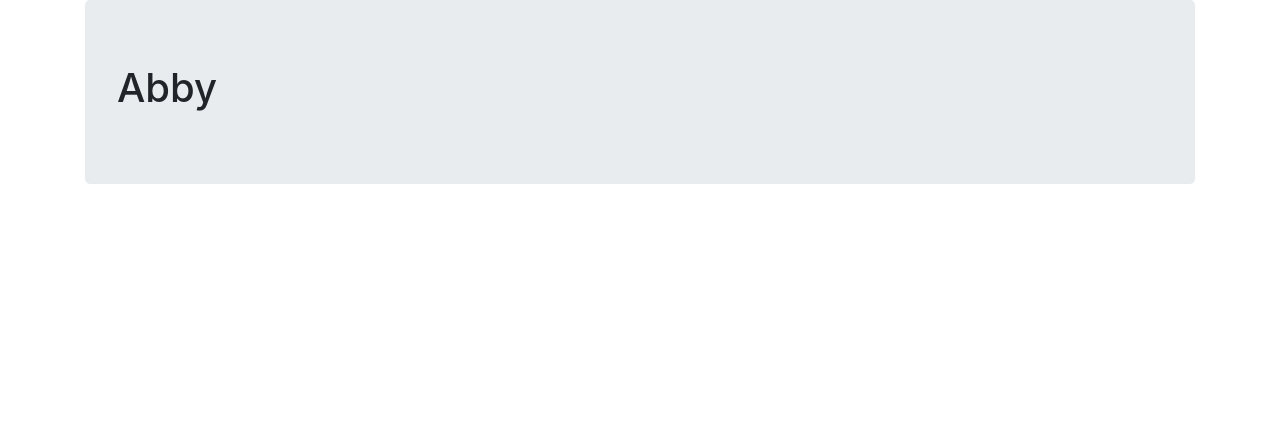
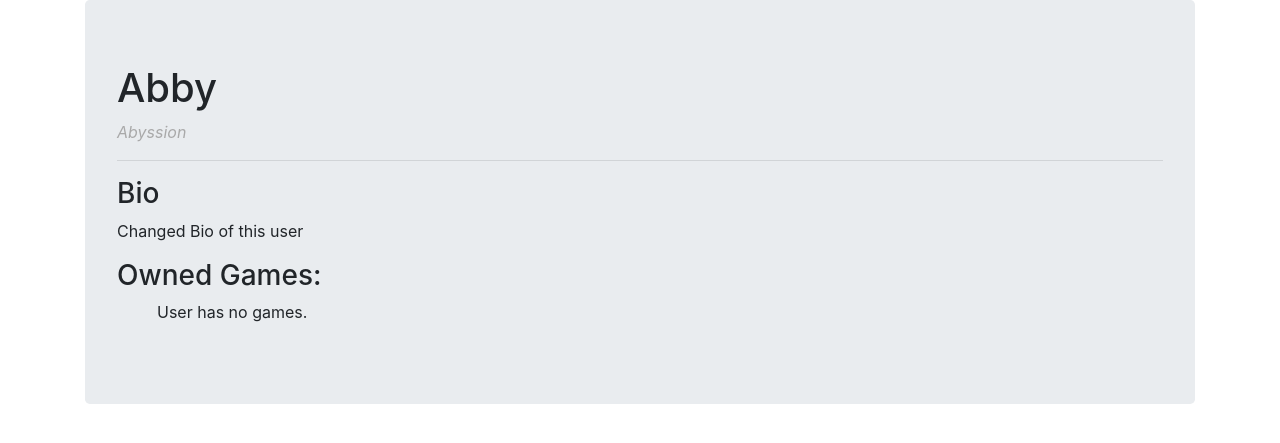
Before and after one commit to Abyssi0n/VideoGameStore-Final_Project_SDA, a Django app: page /profile/2/ in a window 1280 px wide. Shown: the top 443 px of the page. Run offline with Django 5.2, Linux system fonts and the light colour scheme; data comes from the database, SQL or seed files in the repository; both versions use the stored data as it was after the commit; some libraries are stand-ins or nearby versions.

Commit message:
Profile View Changing Bio

```diff
--- a/VideoGameStore/urls.py
+++ b/VideoGameStore/urls.py
@@ -18,7 +18,8 @@ Including another URLconf
 from django.contrib import admin
 from django.urls import path, include
 
-from accounts.views import ProfileDetailView, SubmittableLoginView, user_logout, SignUpView, profile_redirect
+from accounts.views import ProfileDetailView, SubmittableLoginView, user_logout, SignUpView, profile_redirect, \
+  ProfileBiographyUpdateView
 from viewer.views import *
 
 urlpatterns = [
@@ -30,7 +31,8 @@ urlpatterns = [
   path('games/', GamesListView.as_view(), name="games"),
   path('game/<int:pk>/', GameDetailView.as_view(), name="game"),
 
-  path('profile/', profile_redirect, ),
+  path('profile/', profile_redirect),
+  path('profile/<int:pk>/update_bio', ProfileBiographyUpdateView.as_view(), name='profilebio_update'),
   path('profile/<int:pk>/', ProfileDetailView.as_view(), name='profile'),
 
   path('accounts/', include('django.contrib.auth.urls')),
--- a/accounts/models.py
+++ b/accounts/models.py
@@ -3,6 +3,7 @@ from datetime import date
 from django.contrib.auth.models import User
 from django.db import models
 from django.db.models import Model, OneToOneField, CASCADE, TextField, ManyToManyField, DateField
+from django.urls import reverse
 
 from viewer.models import Game
 
@@ -17,8 +18,6 @@ class Profile(Model):
     biography = TextField(max_length=250, blank=True)
     date_of_birth = DateField()
     owned_games = ManyToManyField(Game, blank=True, related_name='own_game')
-    # TODO: publisher group
-    # TODO: developer group
 
     class Meta:
         ordering = ['user__username']
@@ -35,3 +34,6 @@ class Profile(Model):
             return (end_date.year - self.date_of_birth.year -
                     ((end_date.month, end_date.day) < (self.date_of_birth.month, self.date_of_birth.day)))
         return None
+
+    def get_absolute_url(self):
+        return reverse('profile', args=(self.pk,))
--- a/accounts/templates/profile.html
+++ b/accounts/templates/profile.html
@@ -6,4 +6,24 @@
 
 {% block content %}
 <h1>{{ profile.nickname }}</h1>
+<div style="color:darkgray"><p><i>{{ profile }}</i></p></div>
+
+<hr>
+<h3>Bio</h3>
+{% if request.user.is_authenticated and user == profile.user %}
+    <a href="{% url 'profilebio_update' user.id %}" class="btn-primary">Change Bio</a>
+{% endif %}
+<p>{{ profile.biography }}</p>
+<h3>Owned Games:</h3>
+<ul>
+    {% for game in profile.owned_games.all %}
+        <li><a href="{% url 'game' game.id %}">{{ game }}</a></li>
+    {% empty %}
+        {% if request.user.is_authenticated and user == profile.user %}
+            You have no games yet.
+        {% else %}
+            User has no games.
+        {% endif %}
+    {% endfor %}
+</ul>
 {% endblock %}
--- a/accounts/views.py
+++ b/accounts/views.py
@@ -1,11 +1,13 @@
 from django.contrib.auth import logout, login
+from django.contrib.auth.decorators import login_required
 from django.contrib.auth.views import LoginView
 from django.shortcuts import render, redirect
-from django.urls import reverse_lazy
-from django.views.generic import DetailView, CreateView
+from django.urls import reverse_lazy, reverse
+from django.views.generic import DetailView, CreateView, UpdateView
 
 from accounts.forms import SignUpForm
 from accounts.models import Profile
+from django.contrib.auth.mixins import PermissionRequiredMixin
 
 
 # Create your views here.
@@ -23,6 +25,12 @@ class SignUpView(CreateView):
     success_url = reverse_lazy('home')
 
 
+class ProfileBiographyUpdateView(UpdateView):
+    model = Profile
+    fields = ["biography"]
+    template_name = 'form.html'
+
+
 class SubmittableLoginView(LoginView):
     template_name = 'form.html'
 
@@ -35,6 +43,6 @@ def user_logout(request):
 def profile_redirect(request):
     if request.user.is_authenticated:
         user_id = request.user.id
-        return redirect(f'/profile/{user_id}')
+        return redirect('profile', user_id)
     else:
         return redirect('home')
--- a/templates/form.html
+++ b/templates/form.html
@@ -8,6 +8,6 @@
     <form method="post">
         {% csrf_token %}
         <table>{{ form.as_table }}</table>
-        <input type="submit" id="id_submit" value="Uložit" class="btn btn-primary">
+        <input type="submit" id="id_submit" value="Save" class="btn btn-primary">
     </form>
 {% endblock %}
```
Also changed, not shown: db.sqlite3, readme.md.
